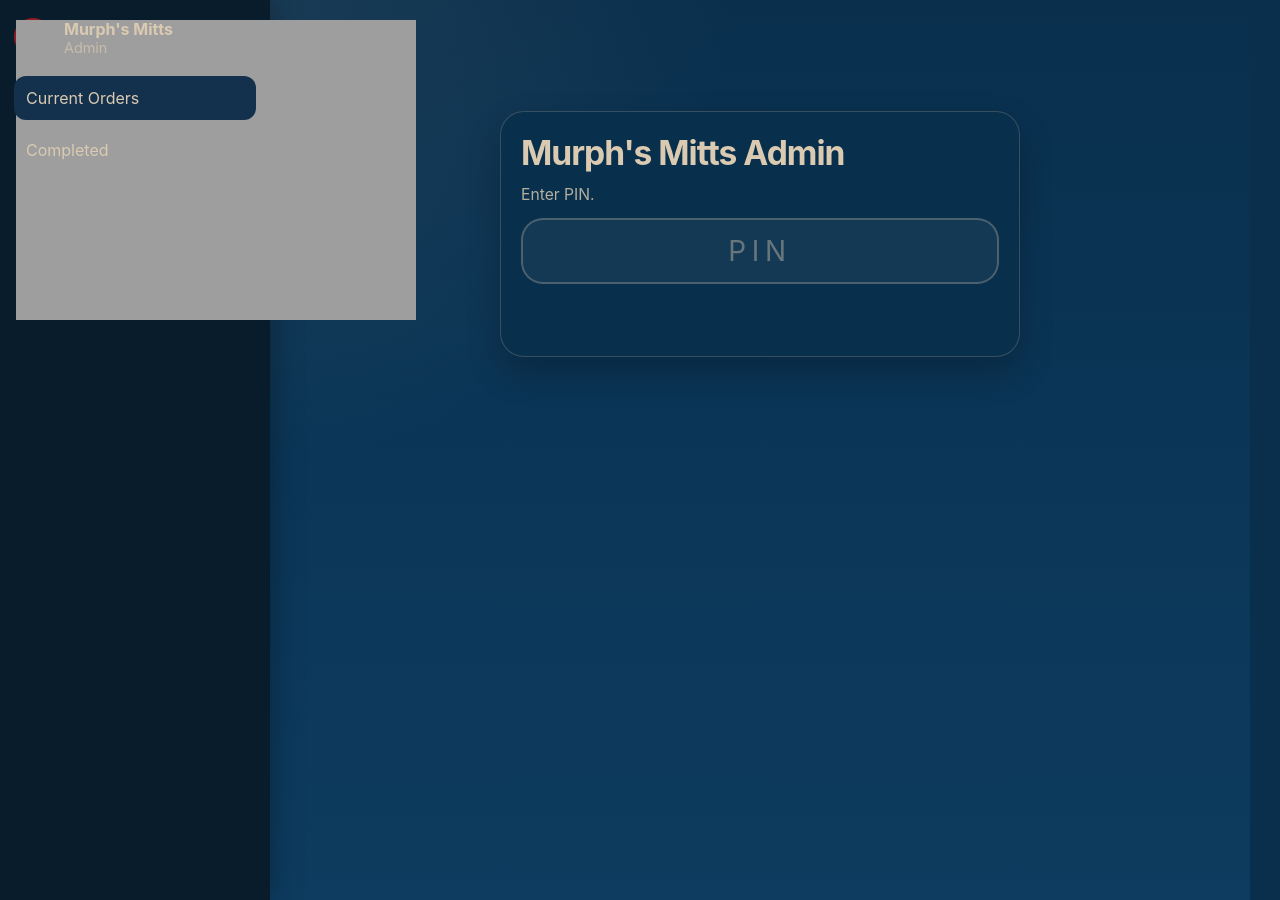
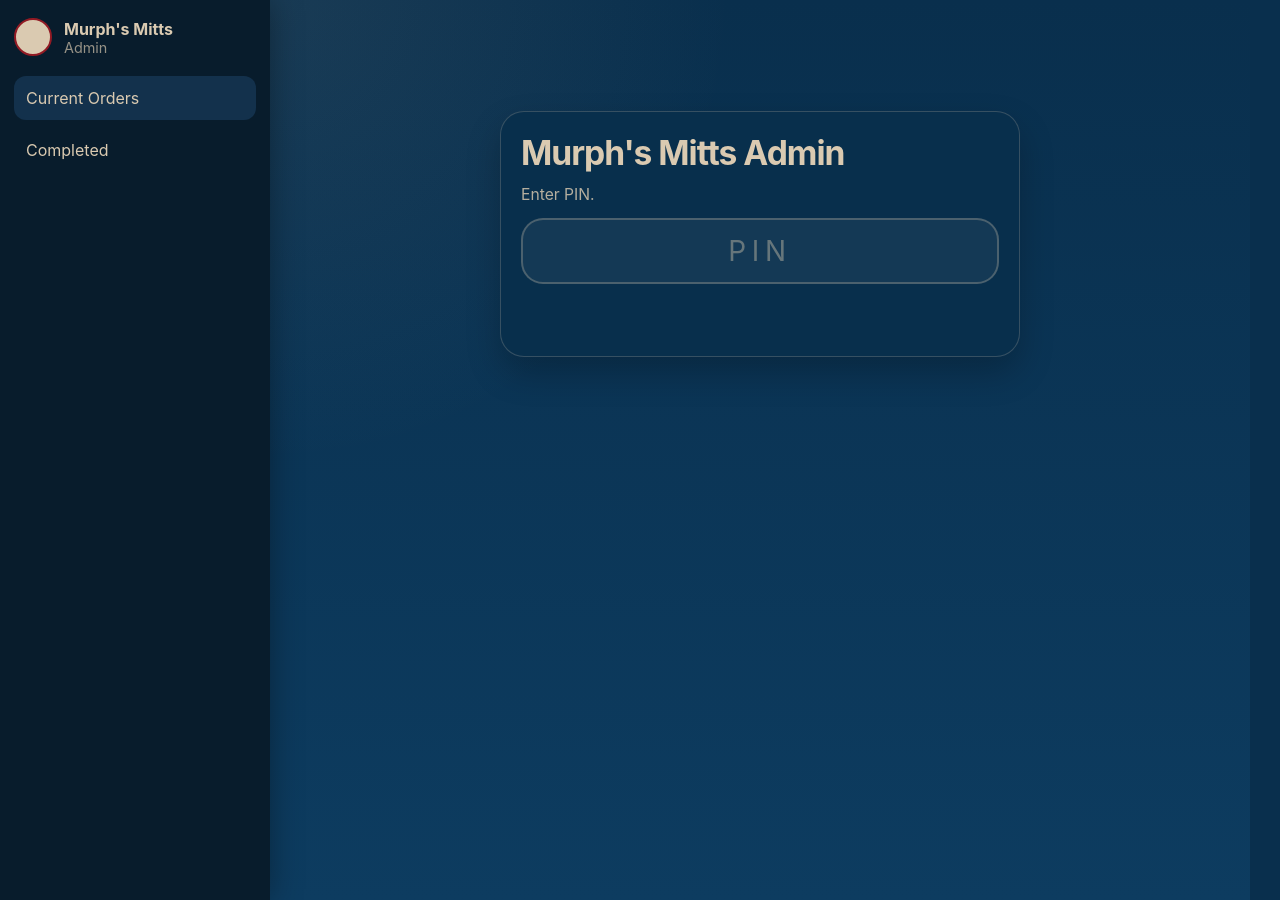
Before and after one commit to kbrettmurphy-ctrl/murphsmitts, a Jekyll site: the page admin/index.html, which Jekyll copies as it is, in a window 1280 px wide. Built offline with Jekyll 4.4.1, drawn with Linux system fonts in a browser that asks for light colours.

Commit message:
Update index.html

```diff
--- a/admin/index.html
+++ b/admin/index.html
@@ -11,9 +11,7 @@
     <aside id="sideMenu" class="side-menu">
       <div class="side-menu-header">
         <div class="brand-row">
-          <a class="brand-dot" href="{{ '/' | relative_url }}">
-            <img src="{{ '/assets/img/logo.png' | relative_url }}" alt="Murph’s Mitt Maintenance logo">
-          </a>
+          <div class="brand-dot"></div>
           <div>
             <div class="brand-title">Murph's Mitts</div>
             <div class="brand-subtitle">Admin</div>
```
